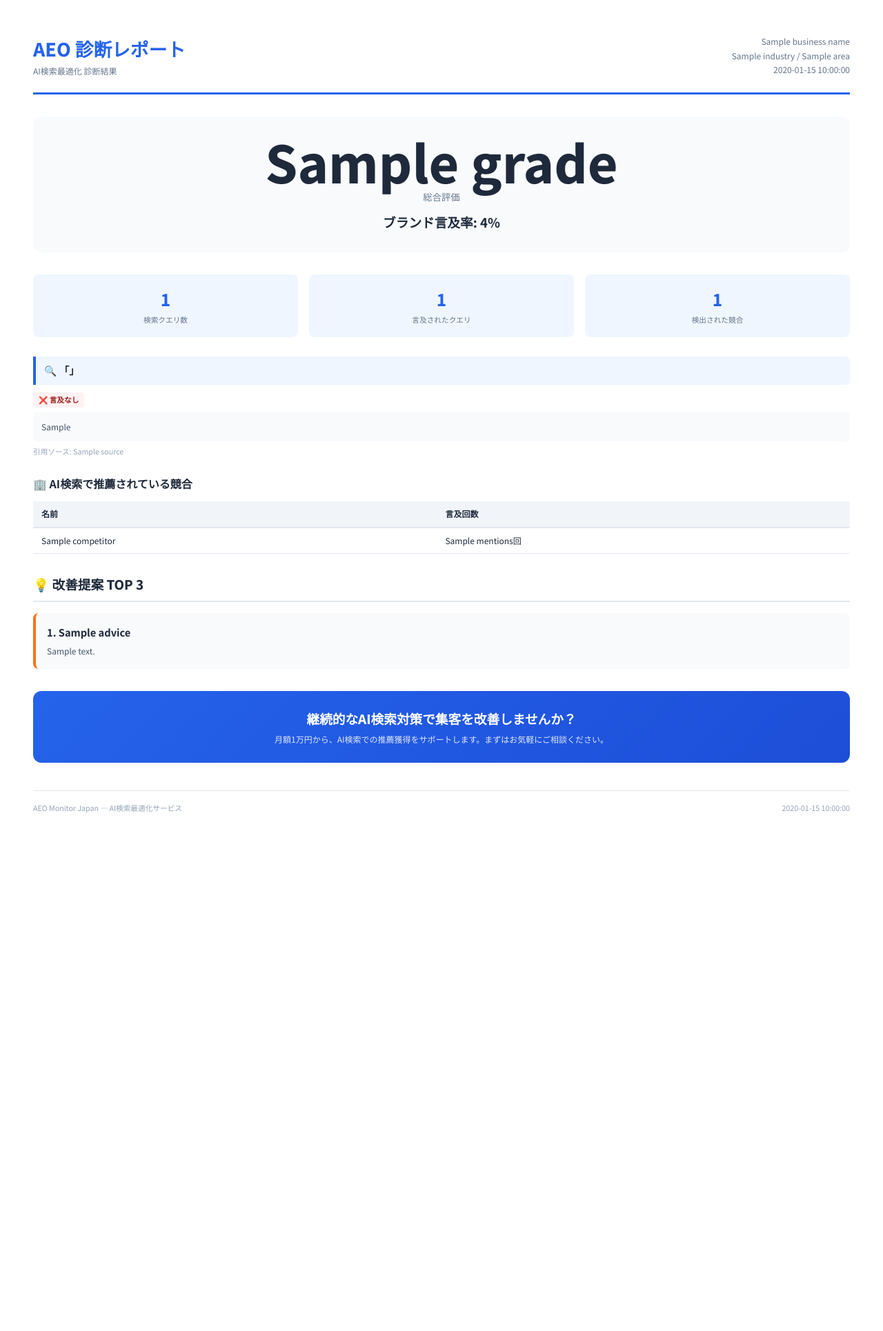
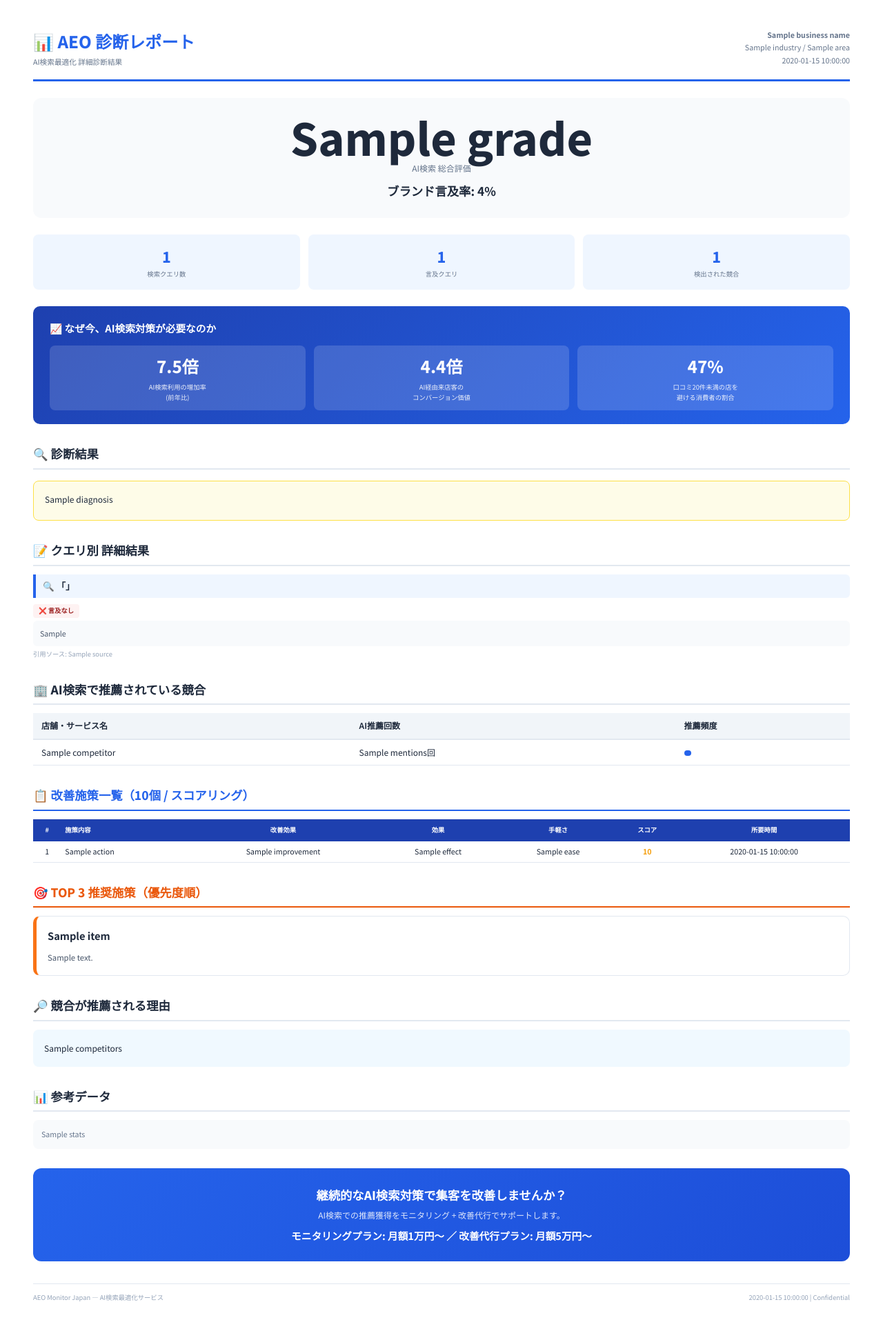
Before and after one commit to shinogw/aeo-monitor, a Python web app: template templates/report.html in a window 1280 px wide. Shown: the whole page at 69% size. Before the commit the page ends 1179 px from the top, so only its background shows below. Run offline with Jinja, Linux system fonts and the light colour scheme; the template is opened without the code that fills it: most values are stand-ins (such as "Sample title", 1, 10 or a date in 2020).

Commit message:
詳細版PDF: 10施策スコアリング表+TOP3+競合分析+統計データ+改善提案プロンプト強化

```diff
--- a/templates/report.html
+++ b/templates/report.html
@@ -6,61 +6,93 @@
 @import url('https://fonts.googleapis.com/css2?family=Noto+Sans+JP:wght@400;600;700;800&display=swap');
 
 * { margin: 0; padding: 0; box-sizing: border-box; }
-body { font-family: 'Noto Sans JP', sans-serif; color: #1e293b; font-size: 11pt; line-height: 1.7; }
+body { font-family: 'Noto Sans JP', sans-serif; color: #1e293b; font-size: 10pt; line-height: 1.7; }
 
-.page { padding: 48px; }
+.page { padding: 40px 48px; }
 
 /* Header */
-.header { display: flex; justify-content: space-between; align-items: center; padding-bottom: 20px; border-bottom: 3px solid #2563eb; margin-bottom: 32px; }
-.header-left h1 { font-size: 20pt; font-weight: 800; color: #2563eb; }
-.header-left p { font-size: 9pt; color: #64748b; }
-.header-right { text-align: right; font-size: 9pt; color: #64748b; }
+.header { display: flex; justify-content: space-between; align-items: center; padding-bottom: 16px; border-bottom: 3px solid #2563eb; margin-bottom: 24px; }
+.header-left h1 { font-size: 18pt; font-weight: 800; color: #2563eb; }
+.header-left p { font-size: 8pt; color: #64748b; }
+.header-right { text-align: right; font-size: 8pt; color: #64748b; }
 
-/* Score Section */
-.score-section { text-align: center; margin: 32px 0; padding: 28px; background: #f8fafc; border-radius: 12px; }
-.score-grade { font-size: 56pt; font-weight: 800; line-height: 1; }
+/* Score */
+.score-section { text-align: center; margin: 24px 0; padding: 24px; background: #f8fafc; border-radius: 12px; }
+.score-grade { font-size: 48pt; font-weight: 800; line-height: 1; }
 .score-grade.a { color: #22c55e; }
 .score-grade.b { color: #84cc16; }
 .score-grade.c { color: #fb923c; }
 .score-grade.d { color: #f97316; }
 .score-grade.f { color: #ef4444; }
-.score-label { font-size: 10pt; color: #64748b; margin-top: 4px; }
-.score-rate { font-size: 14pt; font-weight: 700; margin-top: 8px; }
+.score-label { font-size: 9pt; color: #64748b; margin-top: 4px; }
+.score-rate { font-size: 13pt; font-weight: 700; margin-top: 8px; }
 
-/* Summary */
-.summary { display: flex; gap: 16px; margin-bottom: 28px; }
-.summary-card { flex: 1; padding: 16px; border-radius: 8px; background: #eff6ff; text-align: center; }
-.summary-card .num { font-size: 18pt; font-weight: 800; color: #2563eb; }
-.summary-card .label { font-size: 8pt; color: #64748b; }
+/* Summary Cards */
+.summary { display: flex; gap: 12px; margin-bottom: 24px; }
+.summary-card { flex: 1; padding: 14px; border-radius: 8px; background: #eff6ff; text-align: center; }
+.summary-card .num { font-size: 16pt; font-weight: 800; color: #2563eb; }
+.summary-card .label { font-size: 7pt; color: #64748b; }
 
-/* Query Result */
-.query-block { margin-bottom: 24px; page-break-inside: avoid; }
-.query-title { font-size: 11pt; font-weight: 700; padding: 8px 12px; background: #eff6ff; border-left: 4px solid #2563eb; border-radius: 0 6px 6px 0; margin-bottom: 8px; }
-.badge { display: inline-block; padding: 2px 8px; border-radius: 4px; font-size: 8pt; font-weight: 600; }
+/* Key Facts Banner */
+.facts-banner { background: linear-gradient(135deg, #1e40af, #2563eb); color: white; border-radius: 10px; padding: 20px 24px; margin: 20px 0; }
+.facts-banner h3 { font-size: 11pt; font-weight: 700; margin-bottom: 12px; }
+.facts-grid { display: flex; gap: 12px; }
+.fact-item { flex: 1; text-align: center; padding: 10px; background: rgba(255,255,255,0.15); border-radius: 8px; }
+.fact-num { font-size: 18pt; font-weight: 800; }
+.fact-label { font-size: 7pt; opacity: 0.9; margin-top: 2px; }
+
+/* Section Headers */
+.section-title { font-size: 13pt; font-weight: 800; color: #1e293b; margin: 28px 0 12px; padding-bottom: 6px; border-bottom: 2px solid #e2e8f0; }
+.section-title-blue { color: #2563eb; border-bottom-color: #2563eb; }
+
+/* Query Results */
+.query-block { margin-bottom: 16px; page-break-inside: avoid; }
+.query-title { font-size: 10pt; font-weight: 700; padding: 6px 10px; background: #eff6ff; border-left: 4px solid #2563eb; border-radius: 0 6px 6px 0; margin-bottom: 6px; }
+.badge { display: inline-block; padding: 2px 8px; border-radius: 4px; font-size: 7pt; font-weight: 600; }
 .badge-yes { background: #dcfce7; color: #166534; }
 .badge-no { background: #fef2f2; color: #991b1b; }
-.response-box { font-size: 9pt; color: #475569; padding: 12px; background: #f8fafc; border-radius: 6px; margin-top: 6px; line-height: 1.6; }
-.sources { font-size: 8pt; color: #94a3b8; margin-top: 6px; }
+.response-box { font-size: 8pt; color: #475569; padding: 10px; background: #f8fafc; border-radius: 6px; margin-top: 4px; line-height: 1.6; }
+.sources { font-size: 7pt; color: #94a3b8; margin-top: 4px; }
 
-/* Advice */
-.advice-section { margin-top: 28px; page-break-before: always; }
-.advice-title { font-size: 14pt; font-weight: 800; color: #1e293b; margin-bottom: 16px; padding-bottom: 8px; border-bottom: 2px solid #e2e8f0; }
-.advice-item { padding: 16px; margin-bottom: 12px; background: #f8fafc; border-radius: 8px; border-left: 4px solid #f97316; }
-.advice-item h4 { font-size: 11pt; font-weight: 700; margin-bottom: 4px; }
-.advice-item p { font-size: 9pt; color: #475569; }
+/* Diagnosis Section */
+.diagnosis-box { background: #fefce8; border: 1px solid #fde047; border-radius: 8px; padding: 16px; margin: 16px 0; }
+.diagnosis-box p { font-size: 9pt; margin-bottom: 4px; }
+
+/* Measures Table */
+.measures-table { width: 100%; border-collapse: collapse; margin: 12px 0; font-size: 8pt; }
+.measures-table th { background: #1e40af; color: white; padding: 8px 6px; text-align: center; font-weight: 600; font-size: 7pt; }
+.measures-table th:nth-child(2) { text-align: left; }
+.measures-table td { padding: 6px; border-bottom: 1px solid #e2e8f0; text-align: center; }
+.measures-table td:nth-child(2) { text-align: left; }
+.measures-table tr:nth-child(even) { background: #f8fafc; }
+.measures-table .score-high { color: #16a34a; font-weight: 700; }
+.measures-table .score-mid { color: #f59e0b; font-weight: 700; }
+
+/* TOP 3 Cards */
+.top3-card { padding: 16px; margin-bottom: 14px; background: #ffffff; border: 1px solid #e2e8f0; border-radius: 10px; border-left: 5px solid #f97316; page-break-inside: avoid; }
+.top3-card h4 { font-size: 11pt; font-weight: 700; color: #1e293b; margin-bottom: 8px; }
+.top3-detail { font-size: 8.5pt; color: #475569; line-height: 1.8; white-space: pre-line; }
+.top3-detail strong { color: #1e293b; }
 
 /* Competitors */
-.competitor-table { width: 100%; border-collapse: collapse; margin-top: 12px; font-size: 9pt; }
+.competitor-table { width: 100%; border-collapse: collapse; margin-top: 8px; font-size: 9pt; }
 .competitor-table th { background: #f1f5f9; padding: 8px 12px; text-align: left; font-weight: 600; border-bottom: 2px solid #e2e8f0; }
 .competitor-table td { padding: 8px 12px; border-bottom: 1px solid #e2e8f0; }
+.competitor-bar { display: inline-block; height: 8px; background: #2563eb; border-radius: 4px; }
+
+/* Competitor Analysis */
+.comp-analysis { background: #f0f9ff; border-radius: 8px; padding: 16px; margin: 12px 0; font-size: 9pt; line-height: 1.8; }
 
 /* CTA */
-.cta-section { margin-top: 32px; padding: 24px; background: linear-gradient(135deg, #2563eb, #1d4ed8); color: #fff; border-radius: 12px; text-align: center; }
-.cta-section h3 { font-size: 14pt; font-weight: 800; margin-bottom: 4px; }
+.cta-section { margin-top: 28px; padding: 24px; background: linear-gradient(135deg, #2563eb, #1d4ed8); color: #fff; border-radius: 12px; text-align: center; page-break-inside: avoid; }
+.cta-section h3 { font-size: 13pt; font-weight: 800; margin-bottom: 4px; }
 .cta-section p { font-size: 9pt; opacity: .85; }
+.cta-section .price { font-size: 11pt; font-weight: 700; margin-top: 8px; opacity: 1; }
 
 /* Footer */
-.footer { margin-top: 40px; padding-top: 16px; border-top: 1px solid #e2e8f0; font-size: 8pt; color: #94a3b8; display: flex; justify-content: space-between; }
+.footer { margin-top: 32px; padding-top: 12px; border-top: 1px solid #e2e8f0; font-size: 7pt; color: #94a3b8; display: flex; justify-content: space-between; }
+
+.page-break { page-break-before: always; }
 </style>
 </head>
 <body>
@@ -69,11 +101,11 @@ body { font-family: 'Noto Sans JP', sans-serif; color: #1e293b; font-size: 11pt;
   <!-- Header -->
   <div class="header">
     <div class="header-left">
-      <h1>AEO 診断レポート</h1>
-      <p>AI検索最適化 診断結果</p>
+      <h1>📊 AEO 診断レポート</h1>
+      <p>AI検索最適化 詳細診断結果</p>
     </div>
     <div class="header-right">
-      <p>{{ business_name }}</p>
+      <p><strong>{{ business_name }}</strong></p>
       <p>{{ industry }} / {{ area }}</p>
       <p>{{ date }}</p>
     </div>
@@ -82,7 +114,7 @@ body { font-family: 'Noto Sans JP', sans-serif; color: #1e293b; font-size: 11pt;
   <!-- Score -->
   <div class="score-section">
     <div class="score-grade {{ grade_class }}">{{ grade }}</div>
-    <div class="score-label">総合評価</div>
+    <div class="score-label">AI検索 総合評価</div>
     <div class="score-rate">ブランド言及率: {{ mention_rate }}%</div>
   </div>
 
@@ -94,7 +126,7 @@ body { font-family: 'Noto Sans JP', sans-serif; color: #1e293b; font-size: 11pt;
     </div>
     <div class="summary-card">
       <div class="num">{{ mentioned_count }}</div>
-      <div class="label">言及されたクエリ</div>
+      <div class="label">言及クエリ</div>
     </div>
     <div class="summary-card">
       <div class="num">{{ competitor_count }}</div>
@@ -102,7 +134,39 @@ body { font-family: 'Noto Sans JP', sans-serif; color: #1e293b; font-size: 11pt;
     </div>
   </div>
 
+  <!-- Key Facts -->
+  <div class="facts-banner">
+    <h3>📈 なぜ今、AI検索対策が必要なのか</h3>
+    <div class="facts-grid">
+      <div class="fact-item">
+        <div class="fact-num">7.5倍</div>
+        <div class="fact-label">AI検索利用の増加率<br>(前年比)</div>
+      </div>
+      <div class="fact-item">
+        <div class="fact-num">4.4倍</div>
+        <div class="fact-label">AI経由来店客の<br>コンバージョン価値</div>
+      </div>
+      <div class="fact-item">
+        <div class="fact-num">47%</div>
+        <div class="fact-label">口コミ20件未満の店を<br>避ける消費者の割合</div>
+      </div>
+    </div>
+  </div>
+
+  <!-- Diagnosis Result -->
+  {% if advice_sections.diagnosis %}
+  <div class="section-title">🔍 診断結果</div>
+  <div class="diagnosis-box">
+    {% for line in advice_sections.diagnosis.split('\n') %}
+      {% if line.strip() %}
+      <p>{{ line }}</p>
+      {% endif %}
+    {% endfor %}
+  </div>
+  {% endif %}
+
   <!-- Query Results -->
+  <div class="section-title">📝 クエリ別 詳細結果</div>
   {% for qr in query_results %}
   <div class="query-block">
     <div class="query-title">🔍 「{{ qr.query }}」</div>
@@ -122,38 +186,99 @@ body { font-family: 'Noto Sans JP', sans-serif; color: #1e293b; font-size: 11pt;
 
   <!-- Competitors -->
   {% if competitors %}
-  <h3 style="font-size:12pt;font-weight:700;margin:24px 0 8px">🏢 AI検索で推薦されている競合</h3>
+  <div class="section-title">🏢 AI検索で推薦されている競合</div>
   <table class="competitor-table">
-    <thead><tr><th>名前</th><th>言及回数</th></tr></thead>
+    <thead><tr><th>店舗・サービス名</th><th>AI推薦回数</th><th>推薦頻度</th></tr></thead>
     <tbody>
       {% for c in competitors %}
-      <tr><td>{{ c.name }}</td><td>{{ c.mentions }}回</td></tr>
+      <tr>
+        <td>{{ c.name }}</td>
+        <td>{{ c.mentions }}回</td>
+        <td><span class="competitor-bar" style="width: {{ c.mentions * 30 }}px"></span></td>
+      </tr>
       {% endfor %}
     </tbody>
   </table>
   {% endif %}
 
-  <!-- Advice -->
-  <div class="advice-section">
-    <div class="advice-title">💡 改善提案 TOP 3</div>
-    {% for a in advice_items %}
-    <div class="advice-item">
-      <h4>{{ loop.index }}. {{ a.title }}</h4>
-      <p>{{ a.description }}</p>
-    </div>
+  <!-- Page Break for Advice -->
+  <div class="page-break"></div>
+
+  <!-- 10 Measures Table -->
+  {% if advice_sections.table_rows %}
+  <div class="section-title section-title-blue">📋 改善施策一覧（10個 / スコアリング）</div>
+  <table class="measures-table">
+    <thead>
+      <tr>
+        <th>#</th>
+        <th>施策内容</th>
+        <th>改善効果</th>
+        <th>効果</th>
+        <th>手軽さ</th>
+        <th>スコア</th>
+        <th>所要時間</th>
+      </tr>
+    </thead>
+    <tbody>
+      {% for row in advice_sections.table_rows %}
+      <tr>
+        <td>{{ row.num }}</td>
+        <td>{{ row.action }}</td>
+        <td>{{ row.improvement }}</td>
+        <td>{{ row.effect }}</td>
+        <td>{{ row.ease }}</td>
+        <td>{% if row.score|int >= 20 %}<span class="score-high">{{ row.score }}</span>{% else %}<span class="score-mid">{{ row.score }}</span>{% endif %}</td>
+        <td>{{ row.time }}</td>
+      </tr>
+      {% endfor %}
+    </tbody>
+  </table>
+  {% endif %}
+
+  <!-- TOP 3 Recommendations -->
+  <div class="section-title" style="color: #ea580c; border-bottom-color: #ea580c;">🎯 TOP 3 推奨施策（優先度順）</div>
+  {% for item in advice_sections.top3[:3] %}
+  <div class="top3-card">
+    <h4>{{ item.title }}</h4>
+    <div class="top3-detail">{{ item.description }}</div>
+  </div>
+  {% endfor %}
+
+  <!-- Competitor Analysis -->
+  {% if advice_sections.competitors %}
+  <div class="section-title">🔎 競合が推薦される理由</div>
+  <div class="comp-analysis">
+    {% for line in advice_sections.competitors.split('\n') %}
+      {% if line.strip() %}
+      <p>{{ line }}</p>
+      {% endif %}
     {% endfor %}
   </div>
+  {% endif %}
+
+  <!-- Stats -->
+  {% if advice_sections.stats %}
+  <div class="section-title">📊 参考データ</div>
+  <div style="font-size: 8pt; color: #64748b; padding: 12px; background: #f8fafc; border-radius: 8px;">
+    {% for line in advice_sections.stats.split('\n') %}
+      {% if line.strip() %}
+      <p>{{ line }}</p>
+      {% endif %}
+    {% endfor %}
+  </div>
+  {% endif %}
 
   <!-- CTA -->
   <div class="cta-section">
     <h3>継続的なAI検索対策で集客を改善しませんか？</h3>
-    <p>月額1万円から、AI検索での推薦獲得をサポートします。まずはお気軽にご相談ください。</p>
+    <p>AI検索での推薦獲得をモニタリング + 改善代行でサポートします。</p>
+    <div class="price">モニタリングプラン: 月額1万円〜 ／ 改善代行プラン: 月額5万円〜</div>
   </div>
 
   <!-- Footer -->
   <div class="footer">
     <span>AEO Monitor Japan — AI検索最適化サービス</span>
-    <span>{{ date }}</span>
+    <span>{{ date }} | Confidential</span>
   </div>
 
 </div>
```
Also changed, not shown: pdf_generator.py (+87 -18 lines), server.py (+58 -4 lines).
